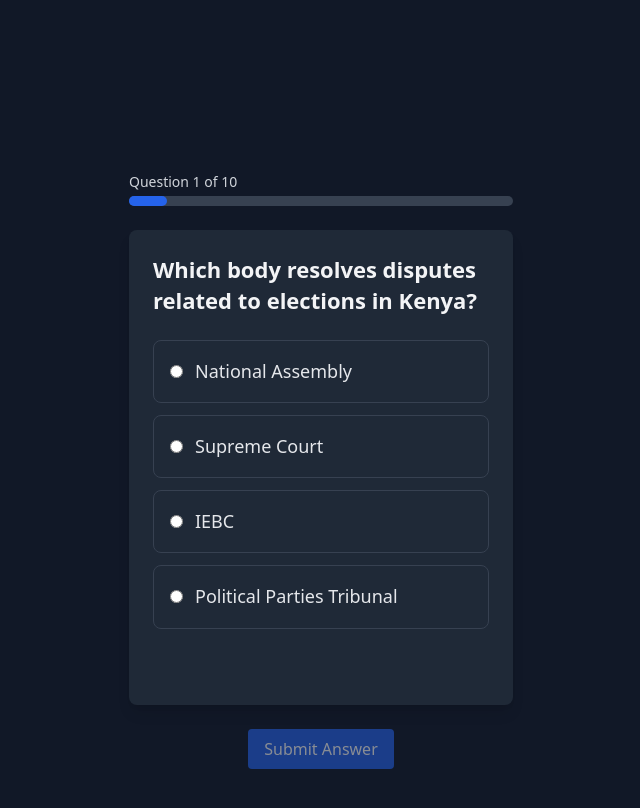
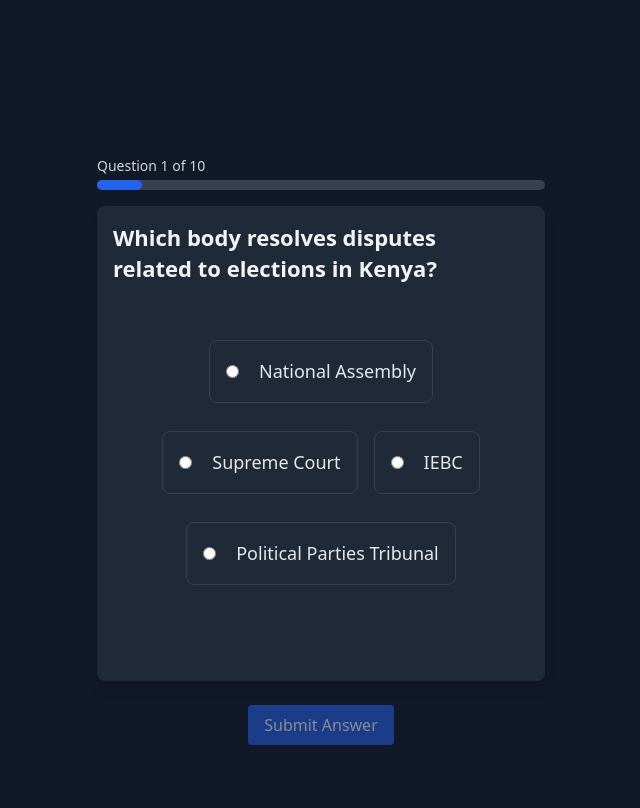
Before and after one commit to Charles-Mwai/Uongozi-Civic-tech, a website: page public/index.html in a window 1280 px wide. Both pictures are taken after a click on the button "Start Exam". Shown: the whole page, without its empty margins (319-959 px from the left). Drawn offline with nearby package versions, Linux system fonts and the light colour scheme.

Commit message:
Improve quiz UI: adjust spacing, enhance option styling, and center content

```diff
--- a/public/index.html
+++ b/public/index.html
@@ -38,14 +38,14 @@
       </div>
 
       <!-- Step 2: Exam Questions -->
-      <div id="exam" class="step hidden px-6 sm:px-12 md:px-24 lg:px-32 py-12 space-y-6" data-hide-header="true">
+      <div id="exam" class="step hidden px-4 sm:px-8 md:px-16 lg:px-24 py-8 space-y-4" data-hide-header="true">
         <div class="mb-4 mt-4">
           <div id="progress-text" class="mb-1 text-sm text-gray-700 dark:text-gray-300"></div>
           <div class="w-full bg-gray-200 dark:bg-gray-700 rounded-full h-2.5">
             <div id="progress-bar" class="bg-blue-600 h-2.5 rounded-full" style="width: 0%;"></div>
           </div>
         </div>
-        <div id="question-container" class="mb-6 text-lg leading-relaxed min-h-[400px] text-balance bg-gray-800 p-6 rounded-lg shadow-lg transition-opacity duration-500 ease-in-out"></div>
+        <div id="question-container" class="text-lg leading-relaxed min-h-[300px] text-balance bg-gray-800 p-4 rounded-lg shadow-lg transition-opacity duration-500 ease-in-out flex flex-col items-center justify-center gap-4"></div>
         <div class="flex flex-wrap gap-4 justify-center pb-8">
           <button id="submitAnswerBtn" class="bg-blue-600 text-white px-4 py-2 rounded disabled:opacity-50" disabled>Submit Answer</button>
           <button id="nextQuestionBtn" class="bg-green-600 text-white px-4 py-2 rounded hidden">Next Question</button>
--- a/public/script.js
+++ b/public/script.js
@@ -125,9 +125,9 @@
 
     questionContainer.innerHTML = `
         <div class="question-header">${q.question}</div>
-        <div class="options-container">
+        <div class="options-container flex flex-wrap justify-center gap-4 mt-4">
             ${q.options.map((option, index) => `
-                <label class="option">
+                <label class="option inline-flex items-center space-x-2 px-4 py-2 bg-gray-700 rounded-md hover:bg-gray-600 transition cursor-pointer">
                     <input type="radio" name="answer" value="${index}">
                     <span>${option}</span>
                 </label>
```
